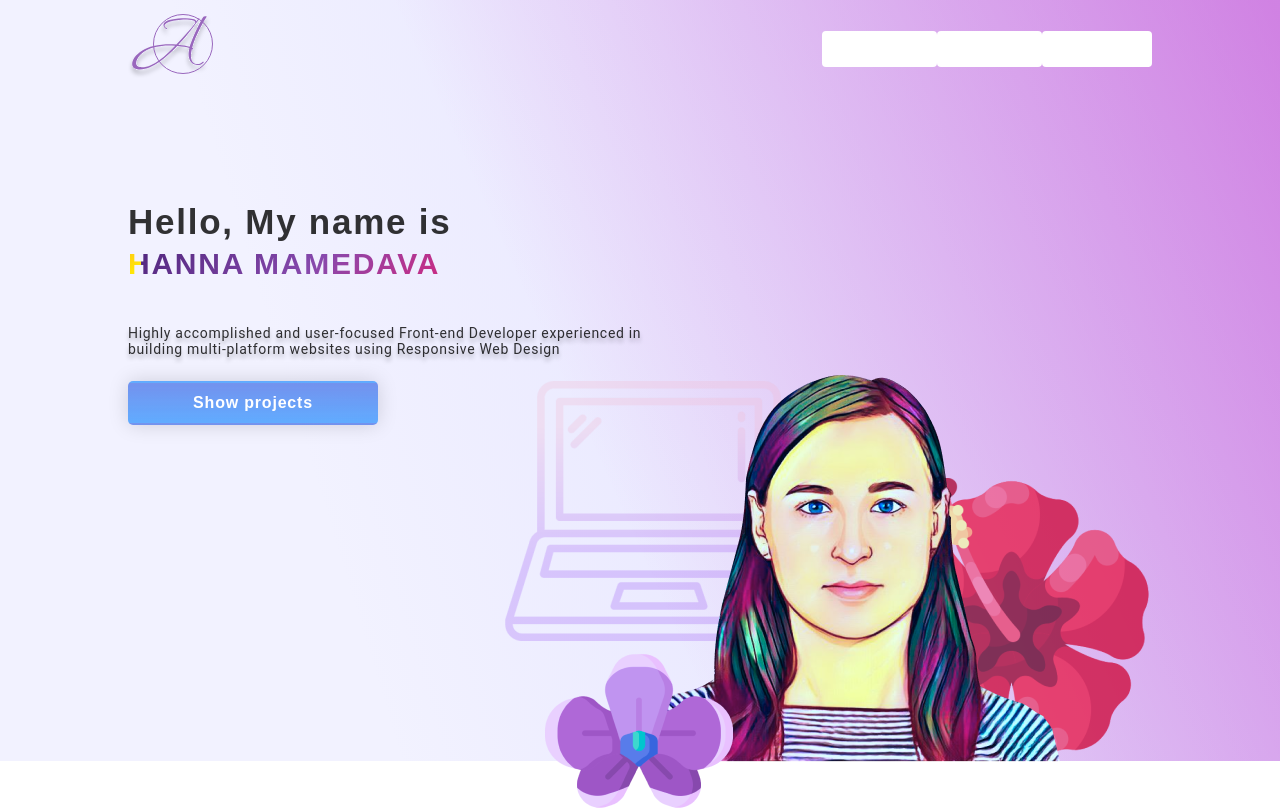
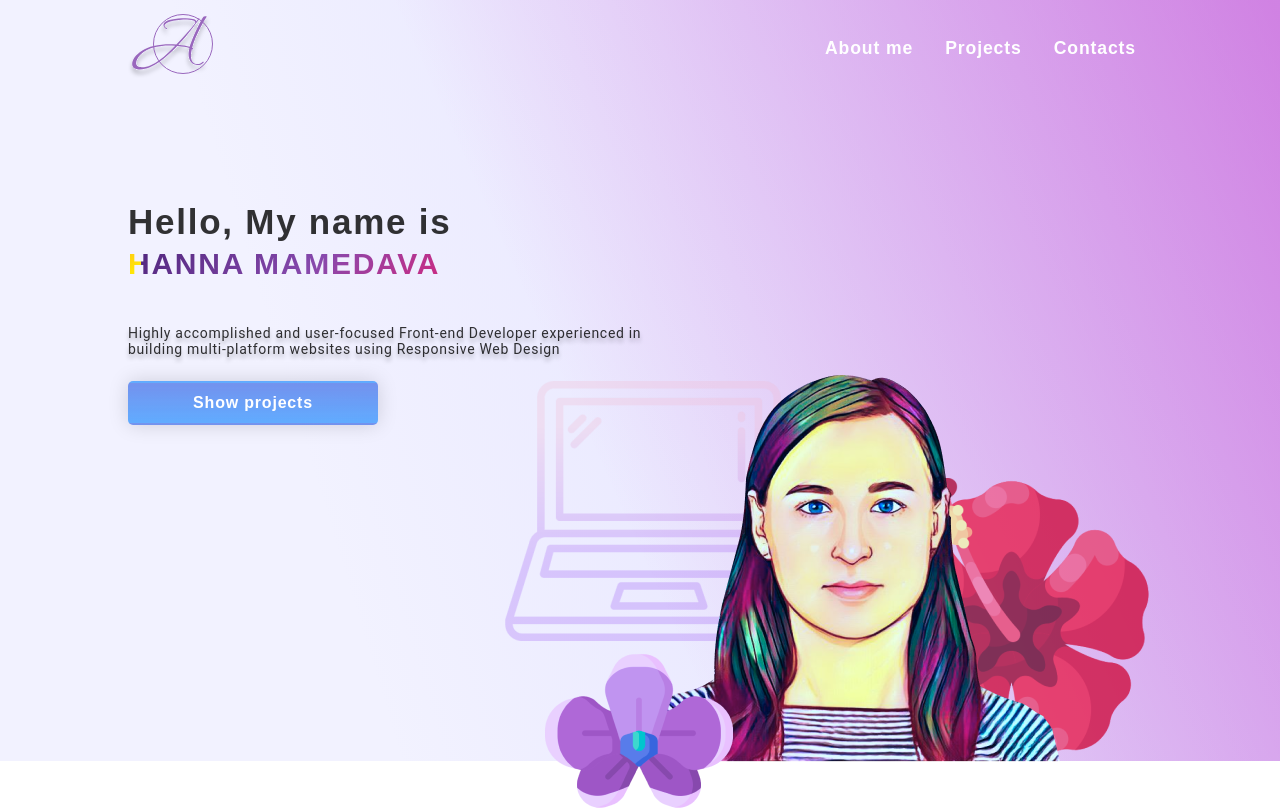
Before and after one commit to Hanna-Mamedova/portfolio, an Angular app in the folder portfolio/: page /main in a window 1280 px wide. Shown: the top 810 px of the page. Built offline with nearby package versions, Linux system fonts and the light colour scheme.

Commit message:
fix: fix navbar background color

```diff
--- a/portfolio/src/app/components/header/navbar/navbar.component.html
+++ b/portfolio/src/app/components/header/navbar/navbar.component.html
@@ -1,5 +1,5 @@
 <nav>
-  <button [ngStyle]="{'color': color}" class="nav-item" mat-flat-button>About me</button>
-  <button [ngStyle]="{'color': color}" class="nav-item" (click)="redirectTo('projects')" mat-flat-button>Projects</button>
-  <button [ngStyle]="{'color': color}" class="nav-item" mat-flat-button>Contacts</button>
+  <button [ngStyle]="{'color': color}" class="nav-item">About me</button>
+  <button [ngStyle]="{'color': color}" class="nav-item" (click)="redirectTo('projects')">Projects</button>
+  <button [ngStyle]="{'color': color}" class="nav-item">Contacts</button>
 </nav>
--- a/portfolio/src/app/components/header/navbar/navbar.component.scss
+++ b/portfolio/src/app/components/header/navbar/navbar.component.scss
@@ -1,14 +1,18 @@
 .nav-item {
+  padding: 1rem;
   font-weight: 700;
   font-size: 1.1rem;
   line-height: 21px;
   letter-spacing: 0.05em;
-  color: white;
-  background: transparent;
+  background-color: transparent;
+  border: none;
   transition: all .5s ease;
+  cursor: pointer;
 
   &:hover {
     color: #3765DE !important;
+    background-color: transparent;
+    border: none;
     transform: scale(1.2);
   }
 }
```
